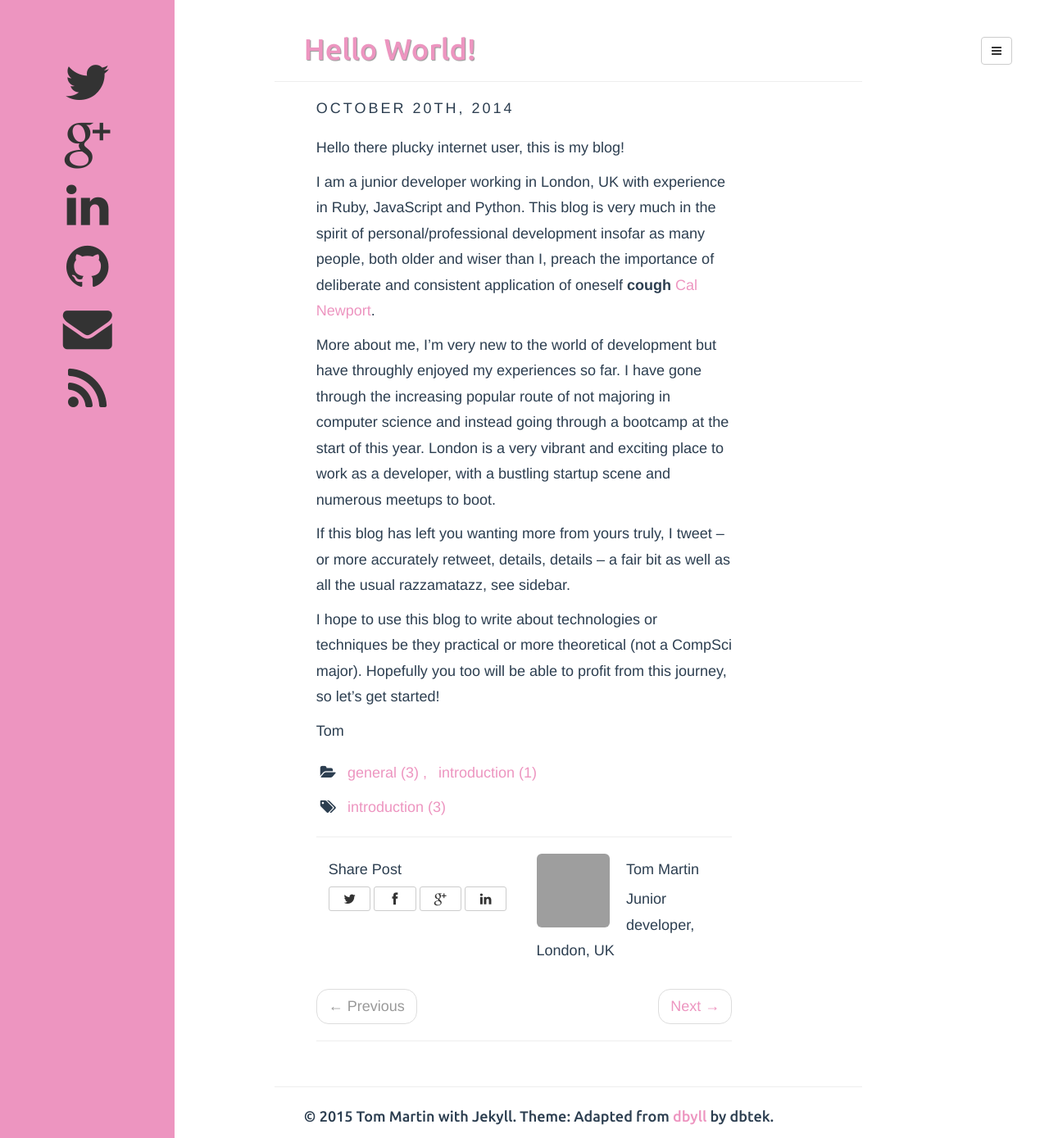
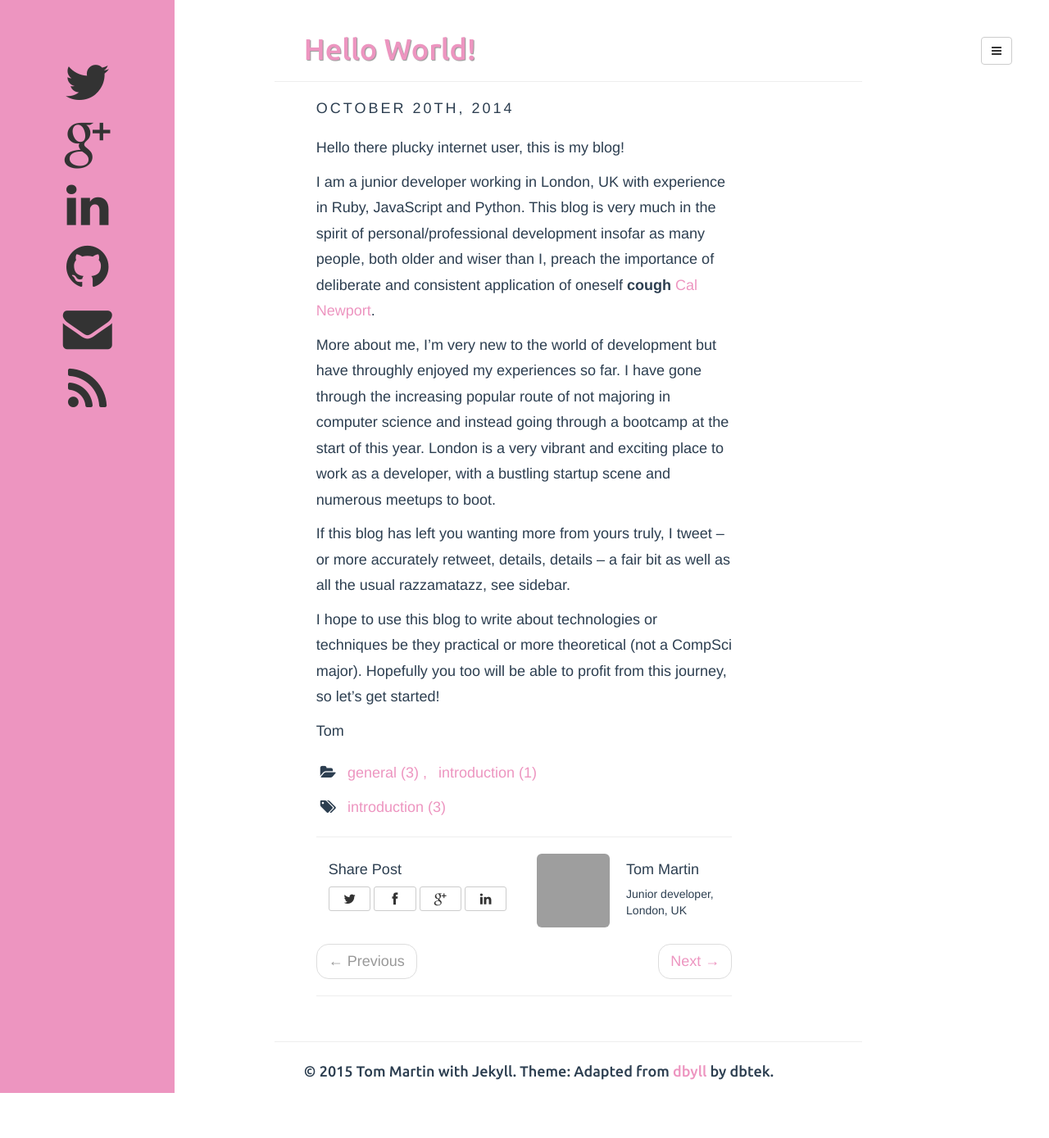
Before and after one commit to tpgmartin/tpgmartin.github.io, a Jekyll site: the page built from _posts/2014-10-20-hello-world.md, in a window 1280 px wide. Shown: the whole page at 82% size. Built offline with Jekyll 4.4.1, drawn with Linux system fonts in a browser that asks for light colours; comment, search, counter and statistics services are not loaded; after the commit the page ends 1334 px from its top, so only the background shows below that; grey boxes are pictures that could not be loaded.

Commit message:
Update author bio text styles

```diff
--- a/assets/css/style.css
+++ b/assets/css/style.css
@@ -227,6 +227,12 @@ article.home h4 a:hover {
   margin-right: 20px;
 }
 
+.author-bio {
+  font-size: 14px;
+  font-weight: normal;
+  line-height: 1.42em;
+}
+
 footer {
 	padding-top: 15px;
 	font-family: 'Ubuntu';
```
